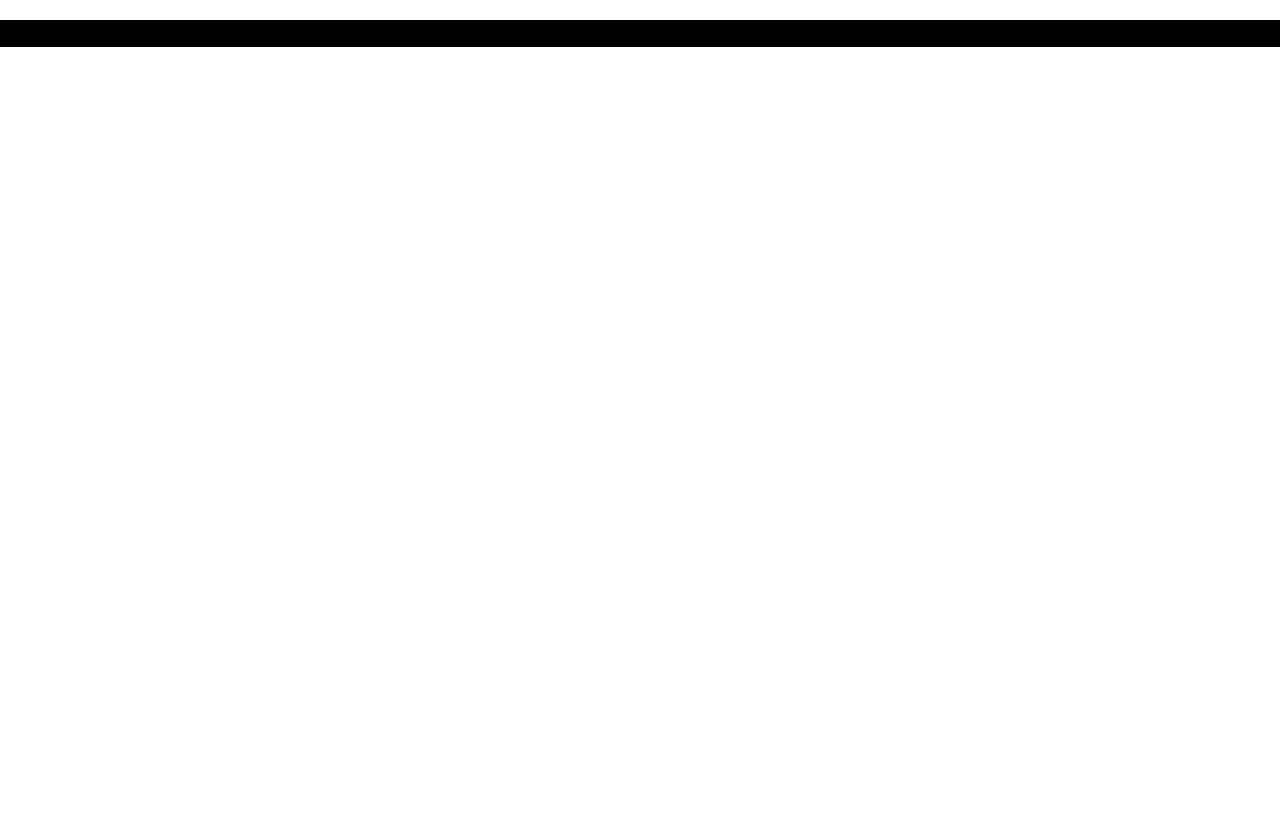
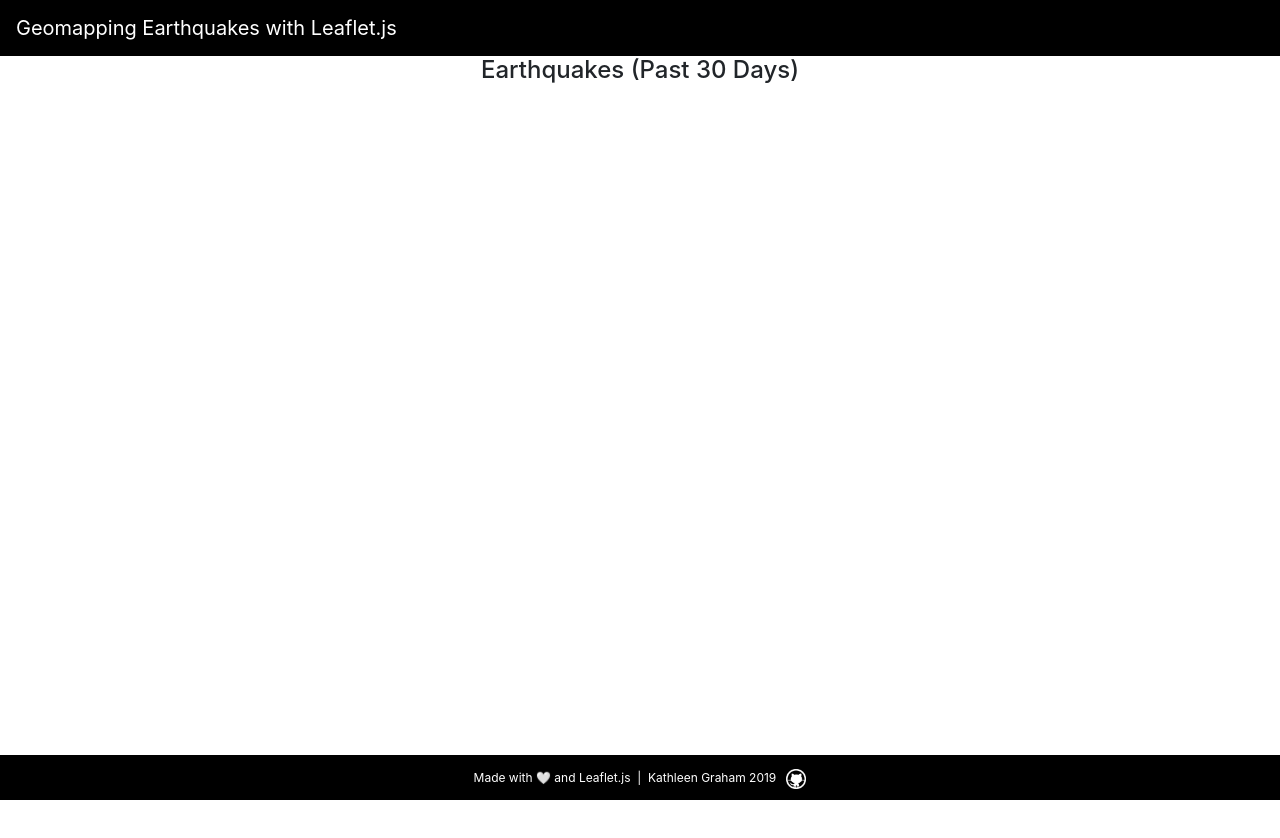
Before and after one commit to kathleengraham/geomapping-earthquakes-with-leaflet-js, a plain HTML site: page index.html in a window 1280 px wide. After the commit the page ends 800 px from the top, so only its background shows below. Drawn offline with nearby package versions, Linux system fonts and the light colour scheme.

Commit message:
added styling

```diff
--- a/index.html
+++ b/index.html
@@ -5,19 +5,45 @@
   <meta name="viewport" content="width=device-width, initial-scale=1.0">
   <meta http-equiv="X-UA-Compatible" content="ie=edge">
   <title>Geomapping Earthquakes</title>
+  <link rel="stylesheet" href="https://maxcdn.bootstrapcdn.com/bootstrap/4.0.0/css/bootstrap.min.css" integrity="sha384-Gn5384xqQ1aoWXA+058RXPxPg6fy4IWvTNh0E263XmFcJlSAwiGgFAW/dAiS6JXm" crossorigin="anonymous">
   <link rel="stylesheet" href="https://unpkg.com/leaflet@1.0.0-rc.3/dist/leaflet.css" />
   <link rel="stylesheet" type="text/css" href="static/css/style.css">
 </head>
 <body>
-  <nav>
-    <h1>USGS Record of Earthquakes from Past 30 Days</h1>
+  <nav class='navbar navbar-custom'>
+    <a class='navbar-brand' href='index.html'>Geomapping Earthquakes with Leaflet.js</a>
+    </div>
   </nav>
-  <div id="map"></div>
 
+  <div class='container-fluid'>
 
-  <footer></footer>
+    <div class='row'>
+      <div class='col text-center'>
+        <h4 id='plot-title'>Earthquakes (Past 30 Days)</h4>
+      </div>
+    </div>
+
+    <div class='row'>
+      <div class='col text-center'>
+        <div id='map'>
+        </div>
+      </div>
+    </div>
+
+  </div>
+
+  <footer>
+    <div class='footer'>
+      Made with 🤍 and <a id='leaflet-link' href='https://leafletjs.com/reference-1.5.0.html' target='_blank' rel='noopener noreferrer'>Leaflet.js</a>&nbsp;&nbsp;|&nbsp;&nbsp;Kathleen Graham 2019&nbsp;&nbsp;
+      <a href='https://github.com/kathleengraham/geomapping-earthquakes-with-leaflet-js' target='_blank' rel='noopener noreferrer'><img id='gh-icon' src='static/images/gh-icon.png'></a>
+    </div>
+  </footer>
+
   <script src="https://unpkg.com/leaflet@1.0.0-rc.3/dist/leaflet.js"></script>
   <script type="text/javascript" src="https://cdnjs.cloudflare.com/ajax/libs/d3/4.2.3/d3.min.js"></script>
+  <script src="https://code.jquery.com/jquery-3.2.1.slim.min.js" integrity="sha384-KJ3o2DKtIkvYIK3UENzmM7KCkRr/rE9/Qpg6aAZGJwFDMVNA/GpGFF93hXpG5KkN" crossorigin="anonymous"></script>
+  <script src="https://cdnjs.cloudflare.com/ajax/libs/popper.js/1.12.9/umd/popper.min.js" integrity="sha384-ApNbgh9B+Y1QKtv3Rn7W3mgPxhU9K/ScQsAP7hUibX39j7fakFPskvXusvfa0b4Q" crossorigin="anonymous"></script>
+  <script src="https://maxcdn.bootstrapcdn.com/bootstrap/4.0.0/js/bootstrap.min.js" integrity="sha384-JZR6Spejh4U02d8jOt6vLEHfe/JQGiRRSQQxSfFWpi1MquVdAyjUar5+76PVCmYl" crossorigin="anonymous"></script>
   <script type="text/javascript" src="static/js/logic.js"></script>
   <script type="text/javascript" src="static/js/config.js"></script>
 </body>
--- a/static/css/style.css
+++ b/static/css/style.css
@@ -1,6 +1,13 @@
 body {
   padding: 0;
   margin: 0;
+}
+
+.navbar-custom .navbar-brand:link,
+.navbar-custom .navbar-brand:visited,
+.navbar-custom .navbar-brand:hover,
+.navbar-custom .navbar-brand:active {
+  color: white;
 }
 
 #map,
@@ -12,9 +19,32 @@ html {
 nav {
   width:100%;
   background-color: black;
+  top:0;
 }
 
 footer {
+  background-color: black;
+  color: white;
+  font-size: 9pt;
+  text-align: center;
+  vertical-align: middle;
+  line-height: 45px;
+  position: fixed;
+  left: 0;
+  bottom: 0;
   width: 100%;
-  background-color:black;
+
 }
+
+#leaflet-link:link,
+#leaflet-link:visited,
+#leaflet-link:hover,
+#leaflet-link:active {
+  color: white;
+}
+
+#gh-icon {
+  width: 20px;
+  height: 20px;
+  background-size: 100%;
+}
```
Also changed, not shown: static/images/gh-icon.png (added).
